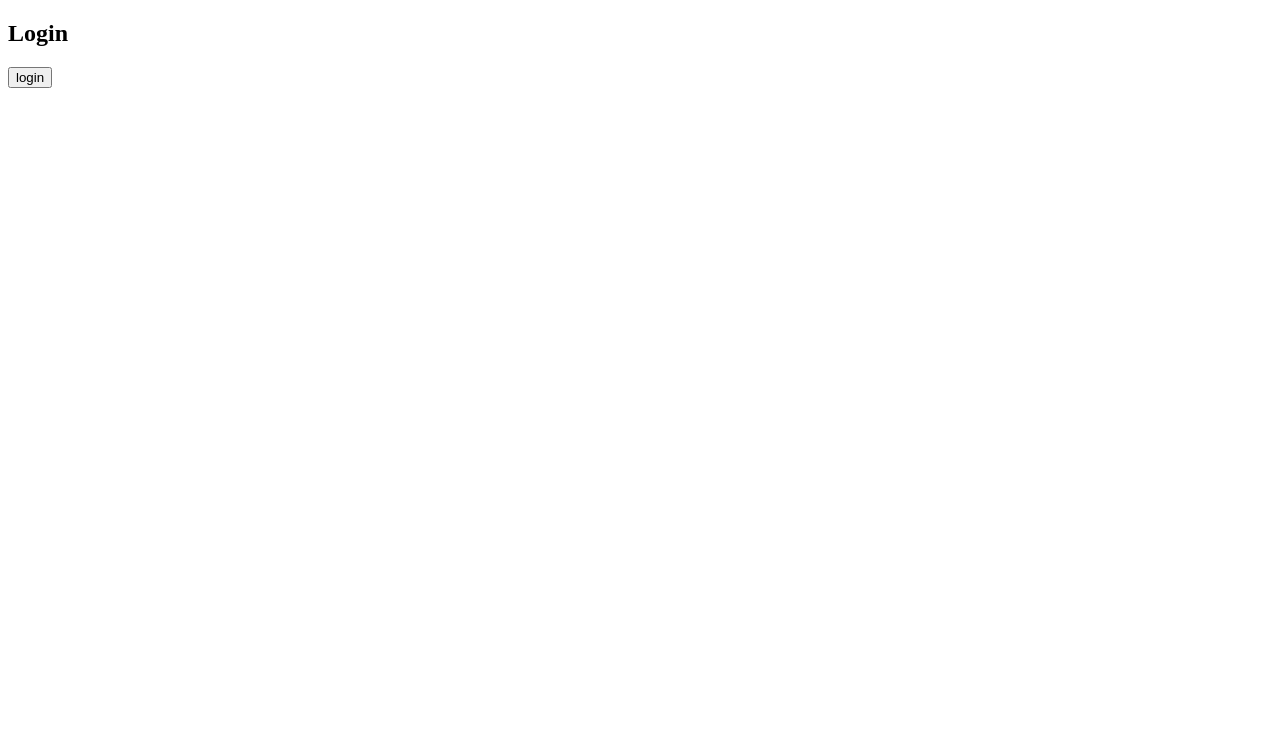
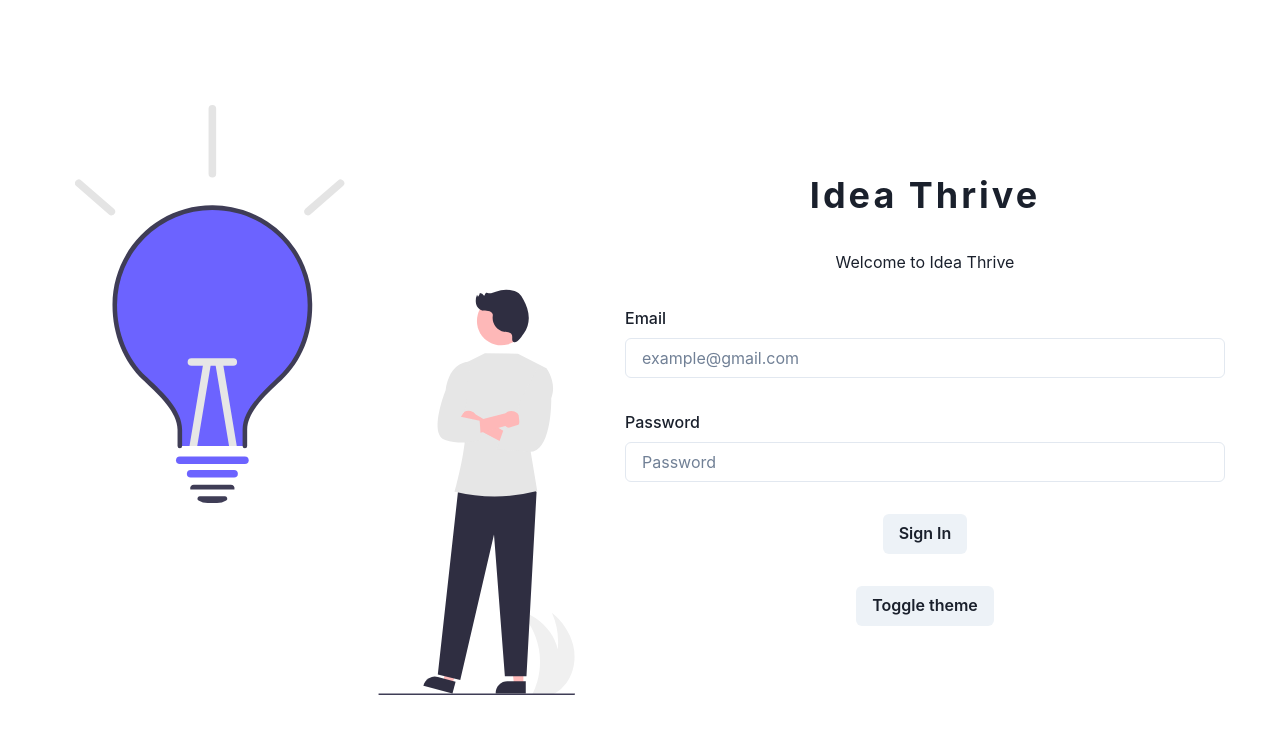
Before and after one commit to Idea-Thrive/frontend, a React (Create React App) app: page /login in a window 1280 px wide. Shown: the top 734 px of the page. Built offline with nearby package versions, Linux system fonts and the light colour scheme.

Commit message:
feat: initial implementation of login page

```diff
--- a/src/App.tsx
+++ b/src/App.tsx
@@ -1,9 +1,11 @@
-import { ChakraProvider } from '@chakra-ui/react';
-import theme from './theme';
+import { ChakraProvider, Container } from '@chakra-ui/react';
+import theme from '@chakra-ui/theme';
 import Router from './router/router';
 
 export const App = () => (
-  <Router>
-    <ChakraProvider theme={theme}>App</ChakraProvider>
-  </Router>
+  <ChakraProvider theme={theme}>
+    <Container h="100vh" maxW="container.xl" p={0} centerContent>
+      <Router></Router>
+    </Container>
+  </ChakraProvider>
 );
--- a/src/pages/login/login.tsx
+++ b/src/pages/login/login.tsx
@@ -3,8 +3,25 @@ import { hasToken } from 'service/auth';
 import { useNavigate } from 'react-router-dom';
 import { setItem } from '../../utils/storage';
 import storageKeys from '../../service/storage';
+import IdeaLogo from '../../assets/idea.svg';
+import { ColorModeSwitcher } from 'service/color-mode-switcher';
+import {
+  Flex,
+  Image,
+  Heading,
+  VStack,
+  Text,
+  Input,
+  FormControl,
+  FormLabel,
+  Button,
+  Box,
+  useColorMode,
+  AspectRatio,
+} from '@chakra-ui/react';
 
 function Login() {
+  const { toggleColorMode } = useColorMode();
   const navigate = useNavigate();
   useEffect(() => {
     if (hasToken()) {
@@ -12,16 +29,53 @@ function Login() {
     }
   }, []);
 
-  const handleLoginClick = () => {
-    setItem(storageKeys.token, 'test');
+  const handleToggleThemeClick = () => {
+    toggleColorMode();
+  };
+
+  const handleSignInClick = () => {
+    console.log('sign in');
   };
 
   return (
-    <div>
-      <h2>Login</h2>
+    <Flex
+      px={10}
+      py={{ sm: 0, md: 20 }}
+      h="full"
+      width="full"
+      justifyContent="space-around"
+      alignItems="center"
+    >
+      <Image
+        display={{ base: 'none', lg: 'block' }}
+        h="auto"
+        maxW={500}
+        mx={5}
+        src={IdeaLogo}
+        w="full"
+        userSelect="none"
+        pointerEvents="none"
+      />
 
-      <button onClick={handleLoginClick}>login</button>
-    </div>
+      <VStack w="full" spacing={8} flexBasis={{ base: '100%', lg: '50%' }}>
+        <Heading letterSpacing={3}>Idea Thrive</Heading>
+
+        <Text>Welcome to Idea Thrive</Text>
+
+        <FormControl>
+          <FormLabel>Email</FormLabel>
+          <Input placeholder="example@gmail.com" />
+        </FormControl>
+
+        <FormControl>
+          <FormLabel>Password</FormLabel>
+          <Input placeholder="Password" type="password" />
+        </FormControl>
+
+        <Button onClick={handleSignInClick}>Sign In</Button>
+        <Button onClick={handleToggleThemeClick}>Toggle theme</Button>
+      </VStack>
+    </Flex>
   );
 }
 
```
Also changed, not shown: src/assets/idea.svg (added).
